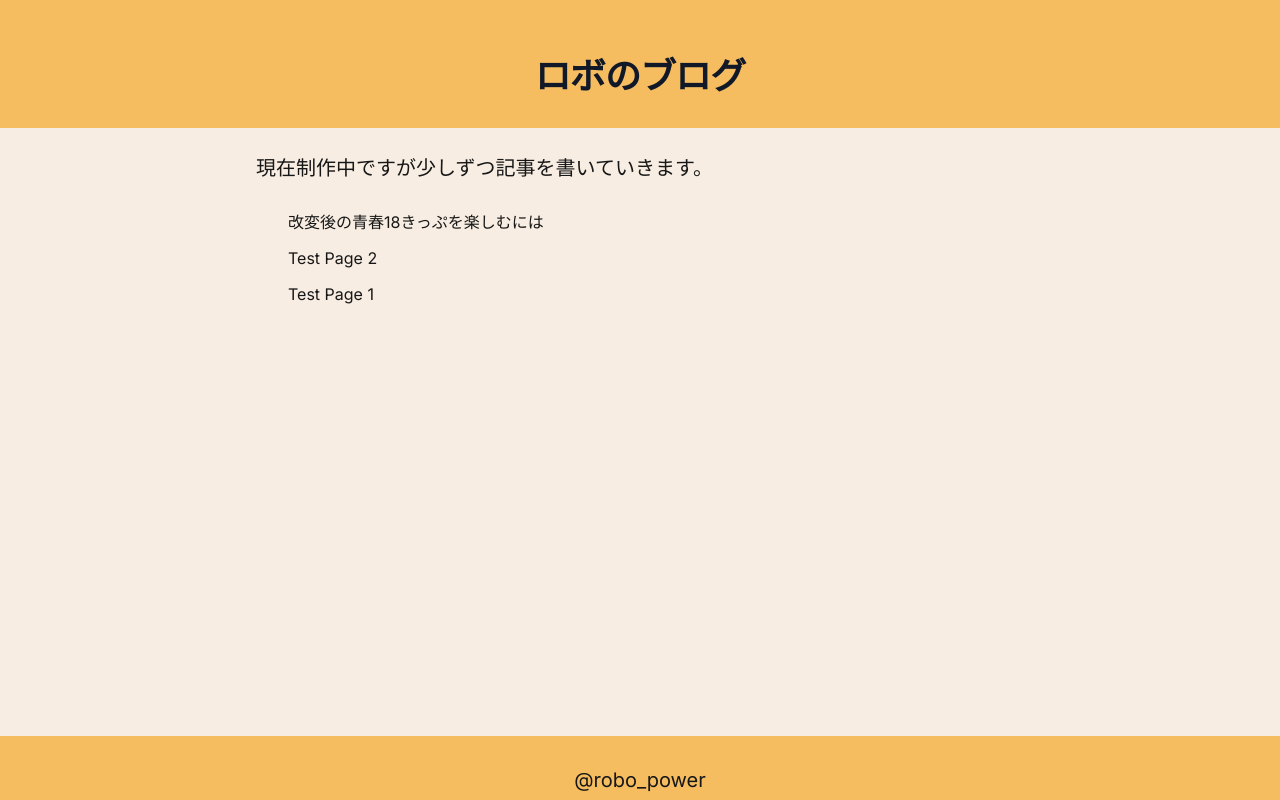
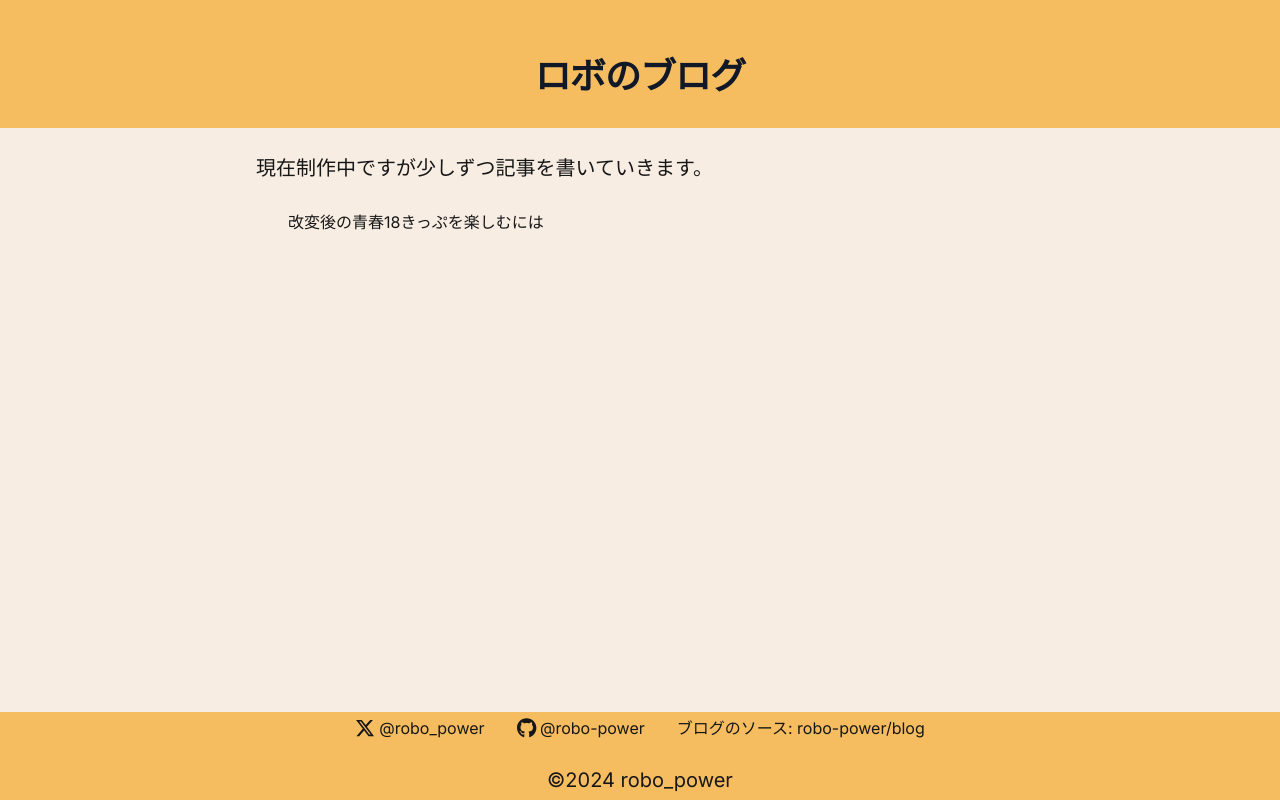
Before and after one commit to robo-power/blog, a Next.js app: page / in a window 1280 px wide. Built offline with nearby package versions, Linux system fonts and the light colour scheme.

Commit message:
Added footer content. Removed test pages.

```diff
--- a/app/layout.js
+++ b/app/layout.js
@@ -1,6 +1,8 @@
 import localFont from "next/font/local";
 import "./globals.css";
 import { Inter } from 'next/font/google';
+import { FontAwesomeIcon } from "@fortawesome/react-fontawesome";
+import { faGithub, faXTwitter } from "@fortawesome/free-brands-svg-icons";
 
 const inter = Inter({ subsets: ['latin'] });
 
@@ -18,8 +20,15 @@ export default function RootLayout({ children }) {
 	  		<a href="/"><h1> ロボのブログ</h1></a>
 	  	</header>
 	  	{children}
-	  	<footer className='text-center py-1'>
-	  		<a href="https://x.com/robo_power"><p>@robo_power</p></a>
+	  	<footer className='py-1'>
+			<div className='px-10 mx-auto max-w-screen-md'>
+				<div className='flex justify-center items-center gap-8'>
+					<div className='flex flex-row items-center gap-1'><FontAwesomeIcon icon={ faXTwitter } className="h-[20px]"/><a href="https://x.com/robo_power">@robo_power</a></div>
+					<div className='flex flex-row items-center gap-1'><FontAwesomeIcon icon={ faGithub } className="h-[20px]"/><a href="https://github.com/robo-power">@robo-power</a></div>
+					<a href="https://github.com/robo-power/blog">ブログのソース: robo-power/blog</a>
+				</div>
+				<p className='text-center'>©2024 robo_power</p>
+			</div>
 	  	</footer>
 	  </div>
       </body>
--- a/content/Second.md
+++ /dev/null
@@ -1,9 +0,0 @@
----
-title: Test Page 2
-date: "2024-11-05"
-description: "This is my second blog post!"
----
-
-## 見出し
-
-This is my second blog post!
--- a/content/test-page-1.md
+++ /dev/null
@@ -1,15 +0,0 @@
----
-title: Test Page 1
-date: "2024-11-05"
-description: "This is my first blog post!"
----
-
-## 見出し
-
-This is my first blog post!
-
-1. First
-
-2. Second
-
-3. Third
--- a/package.json
+++ b/package.json
@@ -9,6 +9,11 @@
     "lint": "next lint"
   },
   "dependencies": {
+    "@fortawesome/fontawesome-svg-core": "^6.6.0",
+    "@fortawesome/free-brands-svg-icons": "^6.6.0",
+    "@fortawesome/free-regular-svg-icons": "^6.6.0",
+    "@fortawesome/free-solid-svg-icons": "^6.6.0",
+    "@fortawesome/react-fontawesome": "^0.2.2",
     "gray-matter": "^4.0.3",
     "next": "^15.0.0",
     "react": "^18.3.1",
```
Also changed, not shown: 1 other file (tests, documents, lock files or other folders).
